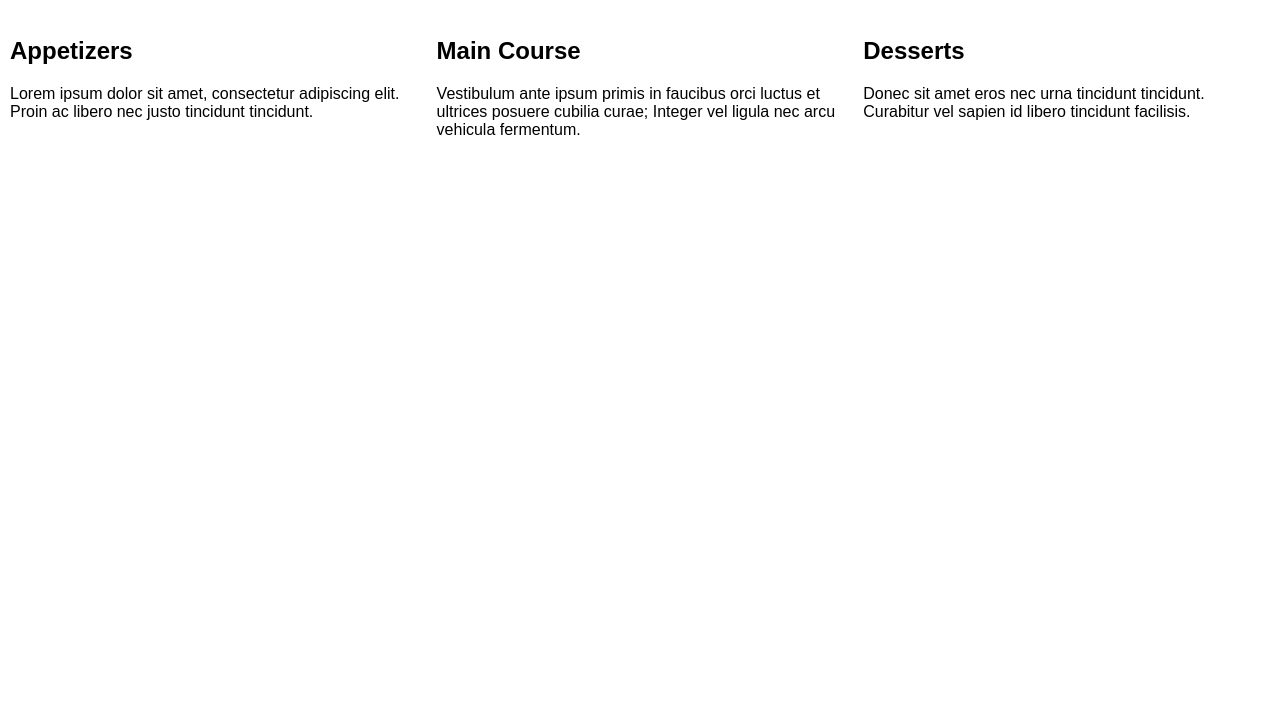
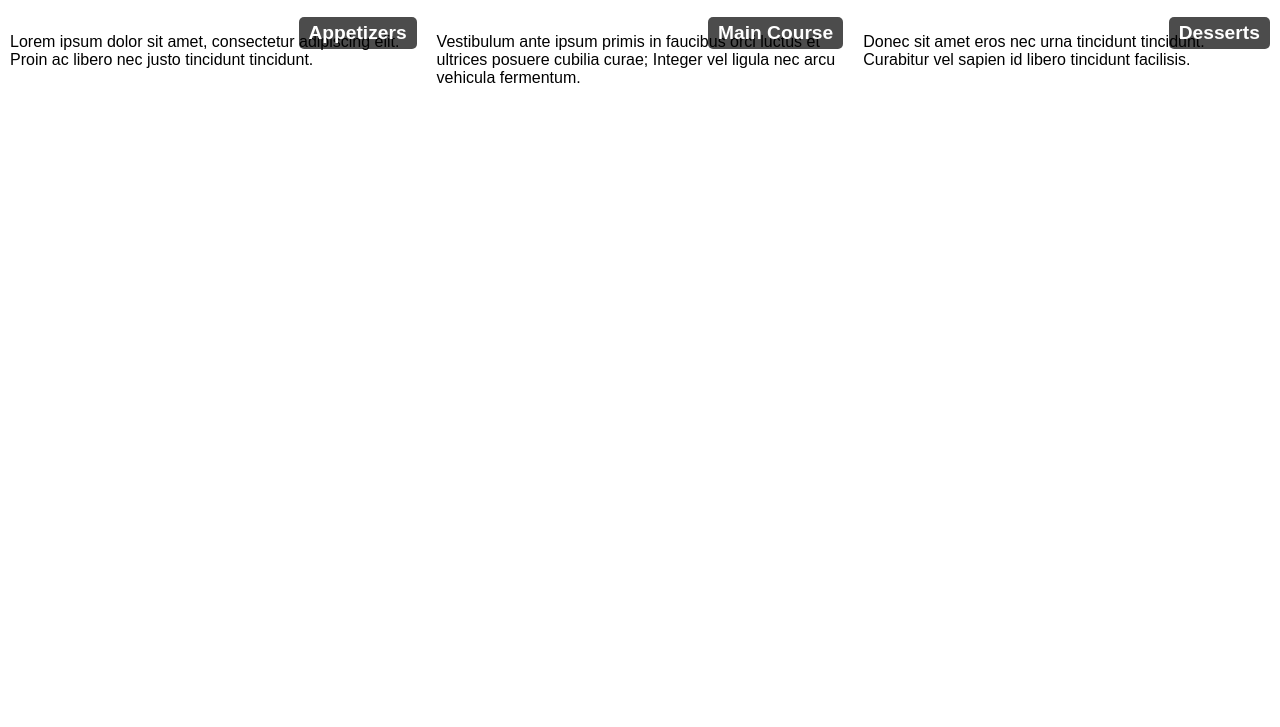
Before and after one commit to radlakha/js-play, a plain HTML site: page mod2-solution/index.html in a window 1280 px wide. Shown: the part 73-800 px from the top of the page. Drawn offline with Linux system fonts and the light colour scheme.

Commit message:
Add Section Title. Closes gh-6

```diff
--- a/mod2-solution/css/style.css
+++ b/mod2-solution/css/style.css
@@ -18,12 +18,10 @@ body {
         width: 50%; /* First two sections take up half the width each */
         box-sizing: border-box;
         padding: 10px;
-        color: brown;
     }
 
     .tablet-layout.desserts {
         width: 100%; /* Third section takes up the full width */
-        color: aqua;
     }
 }
 
@@ -35,3 +33,20 @@ body {
         padding: 10px;
     }
 }
+
+/* New styles for section titles */
+section {
+    position: relative; /* Set the section as the positioning context */
+}
+
+.section-title {
+    position: absolute; /* Position the title relative to the section */
+    top: 10px; /* Offset from the top */
+    right: 10px; /* Offset from the right */
+    margin: 0; /* Remove default margin */
+    background-color: rgba(0, 0, 0, 0.7); /* Optional: Add a semi-transparent background */
+    color: white; /* Optional: Set text color to white for contrast */
+    padding: 5px 10px; /* Optional: Add padding for better appearance */
+    border-radius: 5px; /* Optional: Add rounded corners */
+    font-size: 1.2em; /* Adjust font size */
+}
--- a/mod2-solution/index.html
+++ b/mod2-solution/index.html
@@ -9,15 +9,15 @@
 <body>
     <h1>Our Menu</h1>
     <section class="desktop-layout tablet-layout mobile-layout">
-        <h2>Appetizers</h2>
+        <h2 class="section-title">Appetizers</h2>
         <p>Lorem ipsum dolor sit amet, consectetur adipiscing elit. Proin ac libero nec justo tincidunt tincidunt.</p>
     </section>
     <section class="desktop-layout tablet-layout mobile-layout">
-        <h2>Main Course</h2>
+        <h2 class="section-title">Main Course</h2>
         <p>Vestibulum ante ipsum primis in faucibus orci luctus et ultrices posuere cubilia curae; Integer vel ligula nec arcu vehicula fermentum.</p>
     </section>
     <section class="desktop-layout tablet-layout mobile-layout desserts">
-        <h2>Desserts</h2>
+        <h2 class="section-title">Desserts</h2>
         <p>Donec sit amet eros nec urna tincidunt tincidunt. Curabitur vel sapien id libero tincidunt facilisis.</p>
     </section>
 </body>
```
